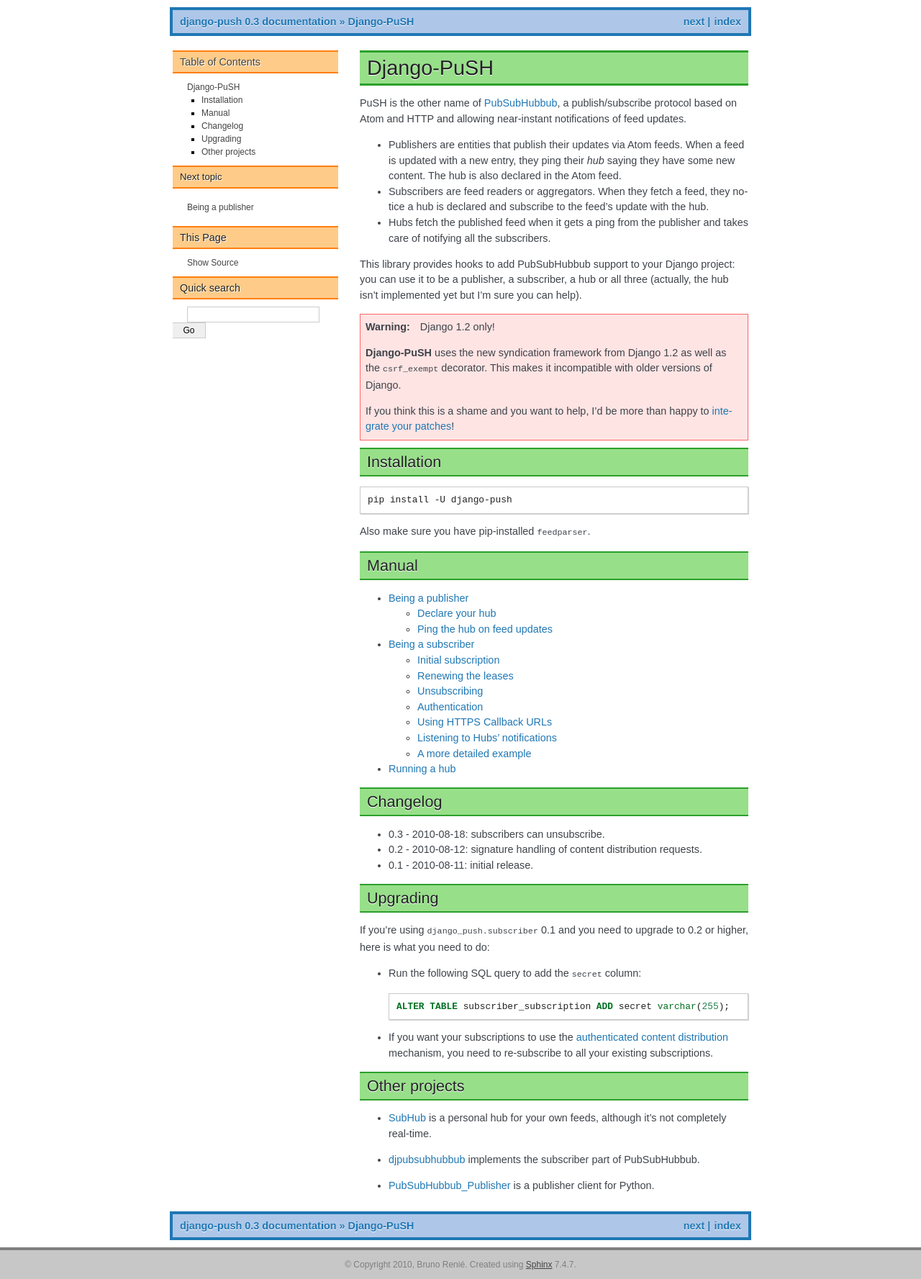
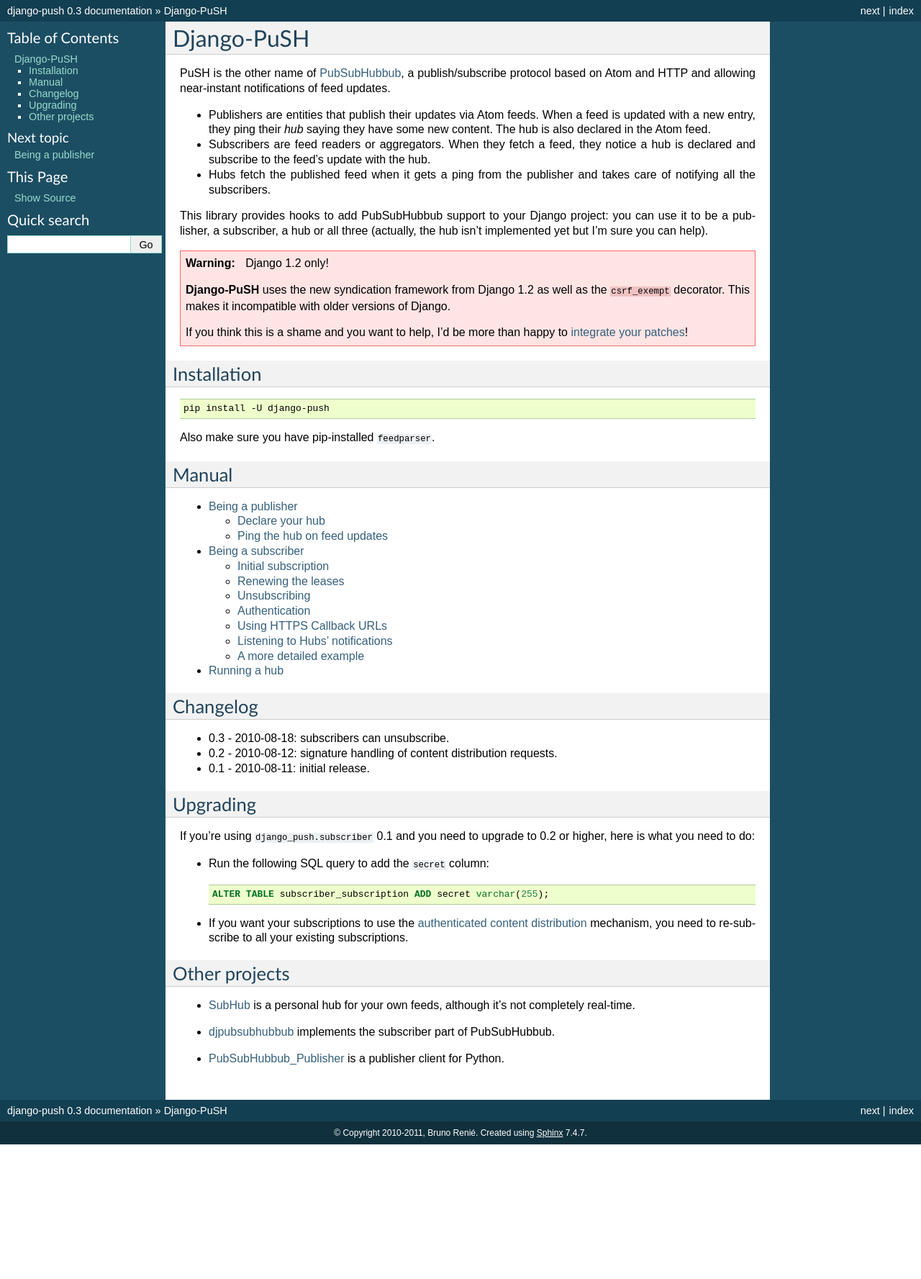
Before and after one commit to brutasse/django-push, a Sphinx documentation site: the page built from docs/index.rst, in a window 1280 px wide. Shown: the whole page at 72% size. Built offline with Sphinx 7.4.7, drawn with Linux system fonts in a browser that asks for light colours; after the commit the page ends 1590 px from its top, so only the background shows below that.

Commit message:
Bye, ugly theme

```diff
--- a/docs/conf.py
+++ b/docs/conf.py
@@ -38,7 +38,7 @@
 
 # General information about the project.
 project = u'django-push'
-copyright = u'2010, Bruno Renié'
+copyright = u'2010-2011, Bruno Renié'
 
 # The version info for the project you're documenting, acts as replacement for
 # |version| and |release|, also used in various other places throughout the
@@ -91,7 +91,7 @@
 
 # The theme to use for HTML and HTML Help pages.  Major themes that come with
 # Sphinx are currently 'default' and 'sphinxdoc'.
-html_theme = 'brutasse'
+html_theme = 'default'
 
 # Theme options are theme-specific and customize the look and feel of a theme
 # further.  For a list of options available for each theme, see the
@@ -99,7 +99,7 @@
 #html_theme_options = {}
 
 # Add any paths that contain custom themes here, relative to this directory.
-html_theme_path = ['themes']
+#html_theme_path = []
 
 # The name for this set of Sphinx documents.  If None, it defaults to
 # "<project> v<release> documentation".
@@ -120,7 +120,7 @@
 # Add any paths that contain custom static files (such as style sheets) here,
 # relative to this directory. They are copied after the builtin static files,
 # so a file named "default.css" will overwrite the builtin "default.css".
-html_static_path = ['_static']
+#html_static_path = ['_static']
 
 # If not '', a 'Last updated on:' timestamp is inserted at every page bottom,
 # using the given strftime format.
--- a/docs/themes/brutasse/static/brutasse.css_t
+++ /dev/null
@@ -1,248 +0,0 @@
-/*
- * nature.css_t
- * ~~~~~~~~~~~~
- *
- * Sphinx stylesheet -- brutasse theme.
- *
- * :copyright: Copyright 2010 by Bruno Renie
- * :license: BSD, see LICENSE for details.
- *
- */
-
-@import url("basic.css");
-
-/* -- page layout ----------------------------------------------------------- */
-
-body {
-    font-family: Arial, sans-serif;
-    font-size: 100%;
-    background-color: white;
-    color: #555;
-    margin: 0;
-    padding: 0;
-}
-
-div.document {
-    width: 800px;
-    margin: 0 auto;
-}
-
-div.documentwrapper {
-    float: left;
-    width: 100%;
-}
-
-div.bodywrapper {
-    margin: 0 0 0 230px;
-}
-
-hr {
-    border: 1px solid #B1B4B6;
-}
-
-div.document {
-}
-
-div.body {
-    color: #3E4349;
-    padding: 0 0 0 30px;
-    font-size: 0.9em;
-}
-
-div.footer {
-    border-top: 4px solid #7f7f7f;
-    background-color: #c7c7c7;
-    color: #7f7f7f;
-    width: 100%;
-    padding: 13px 0;
-    text-align: center;
-    font-size: 75%;
-}
-
-div.footer a {
-    color: #444;
-    text-decoration: underline;
-}
-
-div.related {
-    width: 800px;
-    margin: 10px auto;
-    border: 4px solid #1f77b4;
-    font-weight: bold;
-    background-color: #aec7e8;
-    line-height: 32px;
-    color: #1f77b4;
-    text-shadow: 0px 1px 0 #fff;
-    font-size: 0.9em;
-}
-
-div.related a {
-    color: #1f77b4;
-}
-
-div.sphinxsidebar {
-    font-size: 0.75em;
-    line-height: 1.5em;
-}
-
-div.sphinxsidebarwrapper{
-    padding: 10px 0;
-}
-
-div.sphinxsidebar h3,
-div.sphinxsidebar h4 {
-    border-top: 2px solid #ff7f0e;
-    border-bottom: 2px solid #ff7f0e;
-    font-family: Arial, sans-serif;
-    color: #222;
-    font-size: 1.2em;
-    font-weight: normal;
-    margin: 0;
-    padding: 5px 10px;
-    background-color: #ffcb88;
-    text-shadow: 1px 1px 0 white
-}
-
-div.sphinxsidebar h4{
-    font-size: 1.1em;
-}
-
-div.sphinxsidebar h3 a {
-    color: #444;
-}
-
-
-div.sphinxsidebar p {
-    color: #888;
-    padding: 5px 20px;
-}
-
-div.sphinxsidebar p.topless {
-}
-
-div.sphinxsidebar ul {
-    margin: 10px 20px;
-    padding: 0;
-    color: #000;
-}
-
-div.sphinxsidebar a {
-    color: #444;
-}
-
-div.sphinxsidebar input {
-    border: 1px solid #ccc;
-    font-family: sans-serif;
-    font-size: 1em;
-}
-
-div.sphinxsidebar input[type=text]{
-    margin-left: 20px;
-}
-
-/* -- body styles ----------------------------------------------------------- */
-
-a {
-    color: #1f77b4;
-    text-decoration: none;
-}
-
-a:hover {
-    color: #E32E00;
-    text-decoration: underline;
-}
-
-div.body h1,
-div.body h2,
-div.body h3,
-div.body h4,
-div.body h5,
-div.body h6 {
-    font-family: Helvetica, Arial, sans-serif;
-    background-color: #98df8a;
-    border-top: 3px solid #2ca02c;
-    border-bottom: 3px solid #2ca02c;
-    font-weight: normal;
-    color: #212224;
-    margin: 10px 0px 10px 0px;
-    padding: 5px 0 5px 10px;
-    text-shadow: 0px 1px 0 white;
-}
-
-div.body h1 { margin-top: 10px; font-size: 200%; }
-div.body h2 { font-size: 150%; border-width: 2px; }
-div.body h3 { font-size: 120%; border-width: 1px; }
-div.body h4 { font-size: 110%; border-width: 1px; }
-div.body h5 { font-size: 100%; border-width: 1px; }
-div.body h6 { font-size: 100%; border-width: 1px; }
-
-a.headerlink {
-    color: #c60f0f;
-    font-size: 0.8em;
-    padding: 0 4px 0 4px;
-    text-decoration: none;
-}
-
-a.headerlink:hover {
-    background-color: #c60f0f;
-    color: white;
-}
-
-div.body p, div.body dd, div.body li {
-    line-height: 1.5em;
-}
-
-div.admonition p.admonition-title + p {
-    display: inline;
-}
-
-div.highlight{
-    background-color: white;
-}
-
-div.note {
-    background-color: #eee;
-    border: 1px solid #ccc;
-}
-
-div.seealso {
-    background-color: #ffc;
-    border: 1px solid #ff6;
-}
-
-div.topic {
-    background-color: #eee;
-}
-
-div.warning {
-    background-color: #ffe4e4;
-    border: 1px solid #f66;
-}
-
-p.admonition-title {
-    display: inline;
-}
-
-p.admonition-title:after {
-    content: ":";
-}
-
-pre {
-    padding: 10px;
-    background-color: White;
-    color: #222;
-    line-height: 1.2em;
-    border: 1px solid #C6C9CB;
-    font-size: 1.1em;
-    margin: 1.5em 0 1.5em 0;
-    -webkit-box-shadow: 1px 1px 1px #d8d8d8;
-    -moz-box-shadow: 1px 1px 1px #d8d8d8;
-}
-
-tt {
-    background-color: #ecf0f3;
-    color: #222;
-    /* padding: 1px 2px; */
-    font-size: 1.1em;
-    font-family: monospace;
-}
--- a/docs/themes/brutasse/theme.conf
+++ /dev/null
@@ -1,4 +0,0 @@
-[theme]
-inherit = basic
-stylesheet = brutasse.css
-pygments_style = tango
```
